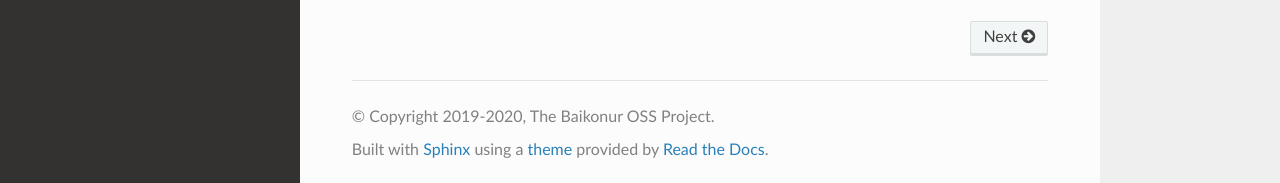
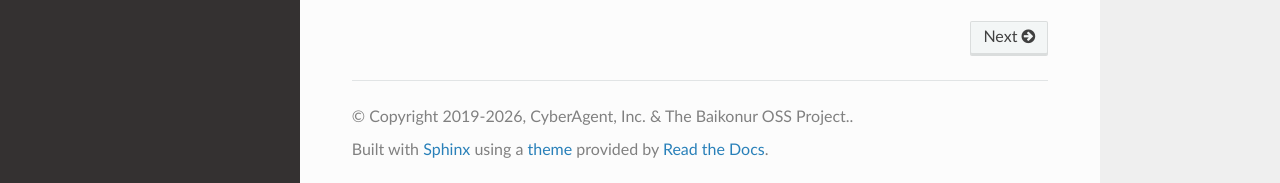
Before and after one commit to baikonur-oss/docs, a Sphinx documentation site: the page built from docs/source/index.rst, in a window 1280 px wide and 1140 px high. Shown: the part 954-1137 px from the top of the window. Built offline with Sphinx 7.4.7 and the Read the Docs theme 3.1.0, drawn with Linux system fonts in a browser that asks for light colours.

Commit message:
Update copyright to 2019-2026
Add CyberAgent, Inc. to copyright and author.

```diff
--- a/docs/source/conf.py
+++ b/docs/source/conf.py
@@ -18,8 +18,8 @@
 # -- Project information -----------------------------------------------------
 
 project = 'Baikonur'
-copyright = '2019-2020, The Baikonur OSS Project'
-author = 'The Baikonur OSS Project contributors'
+copyright = '2019-2026, CyberAgent, Inc. & The Baikonur OSS Project.'
+author = 'CyberAgent, Inc. & The Baikonur OSS Project.'
 
 # -- General configuration ---------------------------------------------------
 
```
